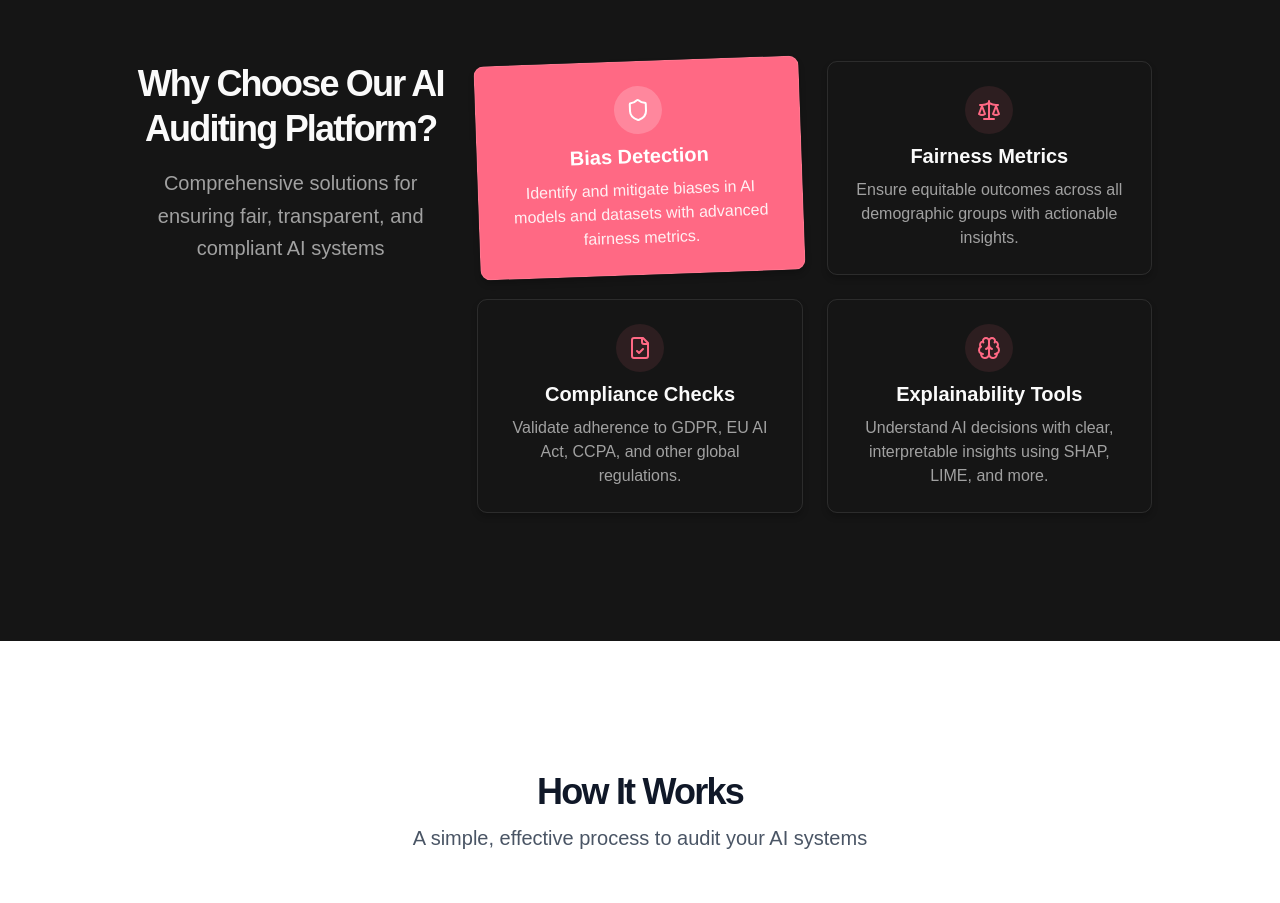
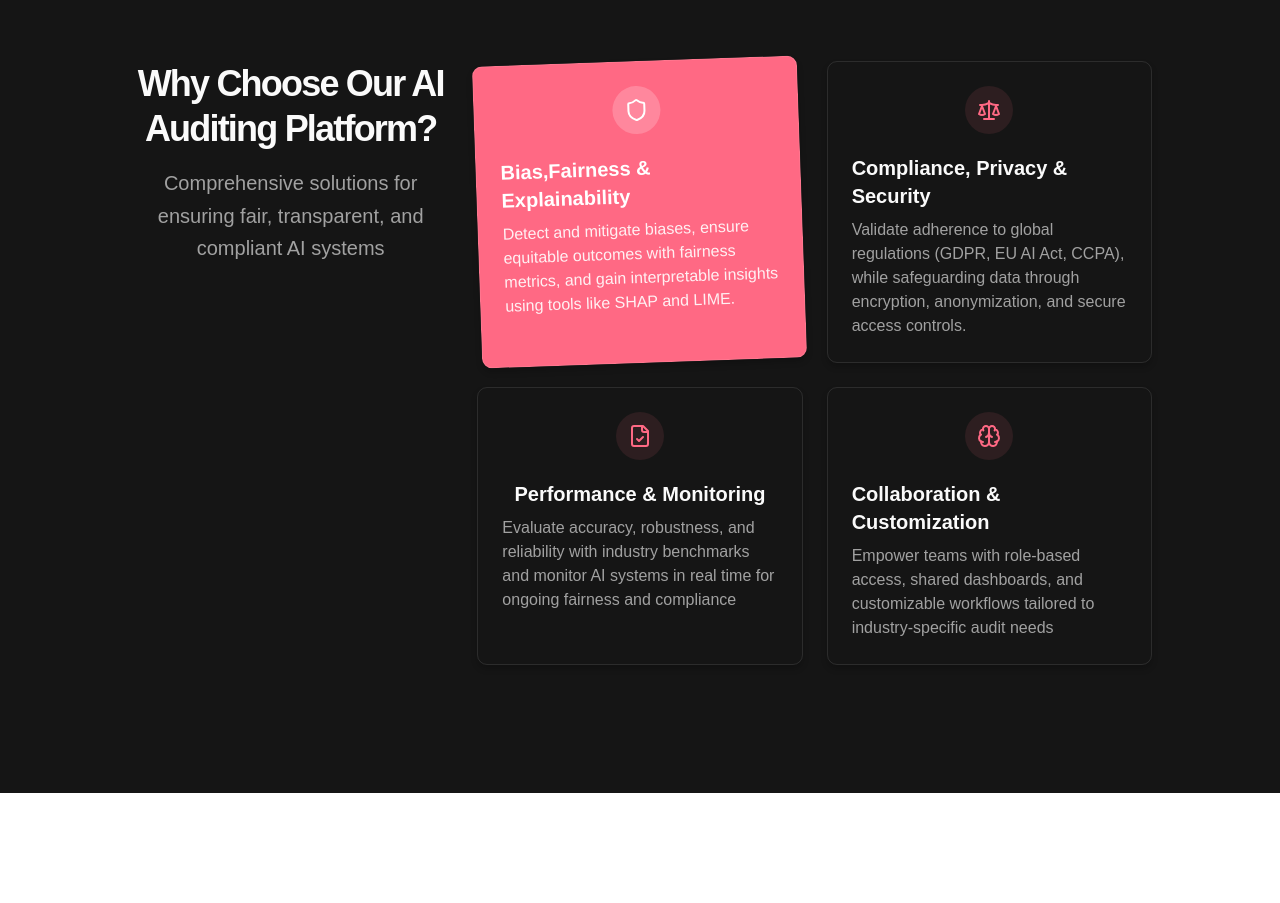
Before and after one commit to Drew-MyCoder/ailab, a Next.js app: page / in a window 1280 px wide. Shown: the part 1140-2043 px from the top of the page. Built offline with nearby package versions, Linux system fonts and the light colour scheme; a web font is replaced by a local one.

Commit message:
description message as per figma file

```diff
--- a/components/Features.tsx
+++ b/components/Features.tsx
@@ -4,10 +4,10 @@ import { motion } from "framer-motion";
 import { Shield, FileCheck, Brain, Scale } from "lucide-react";
 
 const features = [
-  { icon: Shield, title: "Bias Detection", description: "Identify and mitigate biases in AI models and datasets with advanced fairness metrics." },
-  { icon: Scale, title: "Fairness Metrics", description: "Ensure equitable outcomes across all demographic groups with actionable insights." },
-  { icon: FileCheck, title: "Compliance Checks", description: "Validate adherence to GDPR, EU AI Act, CCPA, and other global regulations." },
-  { icon: Brain, title: "Explainability Tools", description: "Understand AI decisions with clear, interpretable insights using SHAP, LIME, and more." },
+  { icon: Shield, title: "Bias,Fairness & Explainability", description: "Detect and mitigate biases, ensure equitable outcomes with fairness metrics, and gain interpretable insights using tools like SHAP and LIME." },
+  { icon: Scale, title: "Compliance, Privacy & Security", description: "Validate adherence to global regulations (GDPR, EU AI Act, CCPA), while safeguarding data through encryption, anonymization, and secure access controls." },
+  { icon: FileCheck, title: "Performance & Monitoring", description: "Evaluate accuracy, robustness, and reliability with industry benchmarks and monitor AI systems in real time for ongoing fairness and compliance" },
+  { icon: Brain, title: "Collaboration & Customization", description: "Empower teams with role-based access, shared dashboards, and customizable workflows tailored to industry-specific audit needs" },
 ];
 
 export function FeaturesSection() {
@@ -44,8 +44,8 @@ export function FeaturesSection() {
                <div className={`rounded-full p-3 ${index === 0 ? "bg-white/20" : "bg-[#FF6984]/10"}`}>
                     <feature.icon className={`h-6 w-6 ${index === 0 ? "text-white" : "text-[#FF6984]"}`} />
                   </div>
-                  <h3 className={`text-xl font-bold ${index === 0 ? "text-white" : ""}`}>{feature.title}</h3>
-                  <p className={`text-center ${index === 0 ? "text-white/90" : "text-muted-foreground"}`}>
+                  <h3 className={`text-xl font-bold pt-3 ${index === 0 ? "text-white" : ""}`}>{feature.title}</h3>
+                  <p className={`text-center ${index === 0 ? "text-white/90 text-start" : "text-muted-foreground text-start"}`}>
                     {feature.description}
                   </p>
             </motion.div>
```
